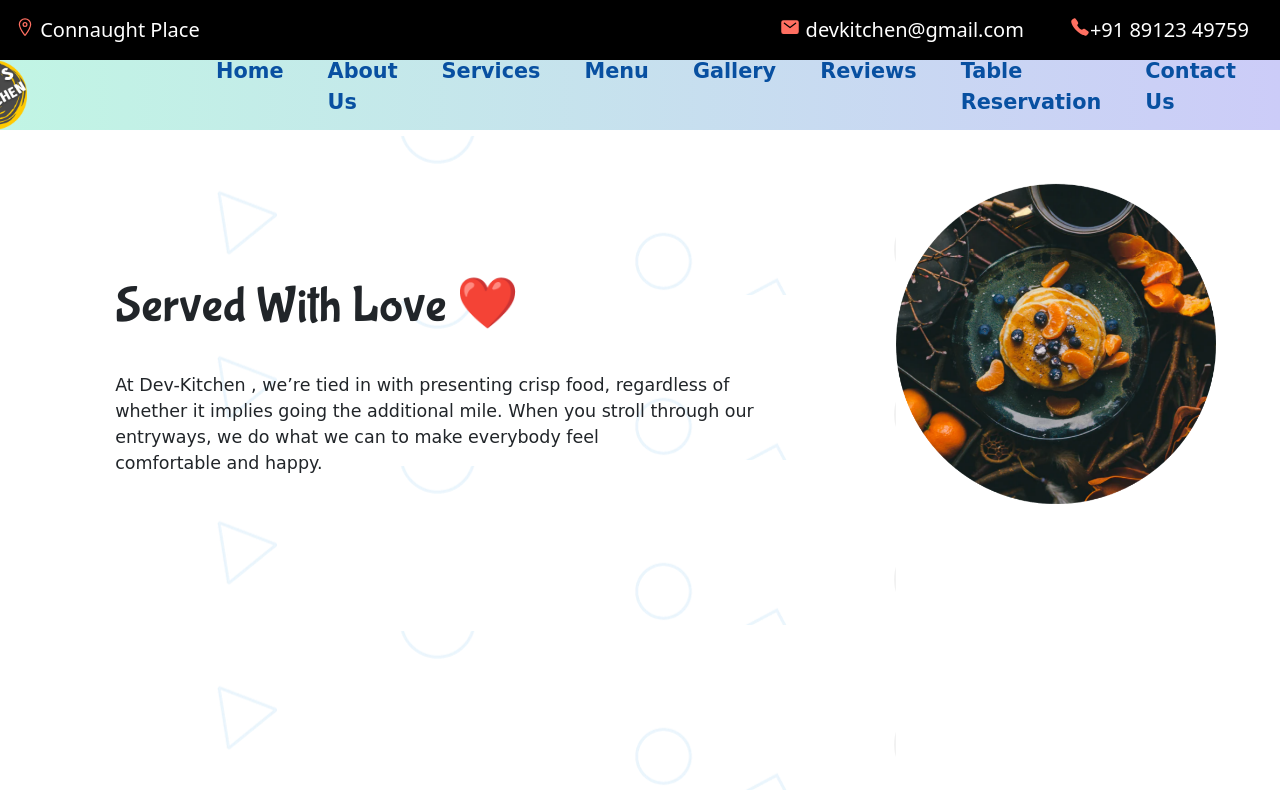
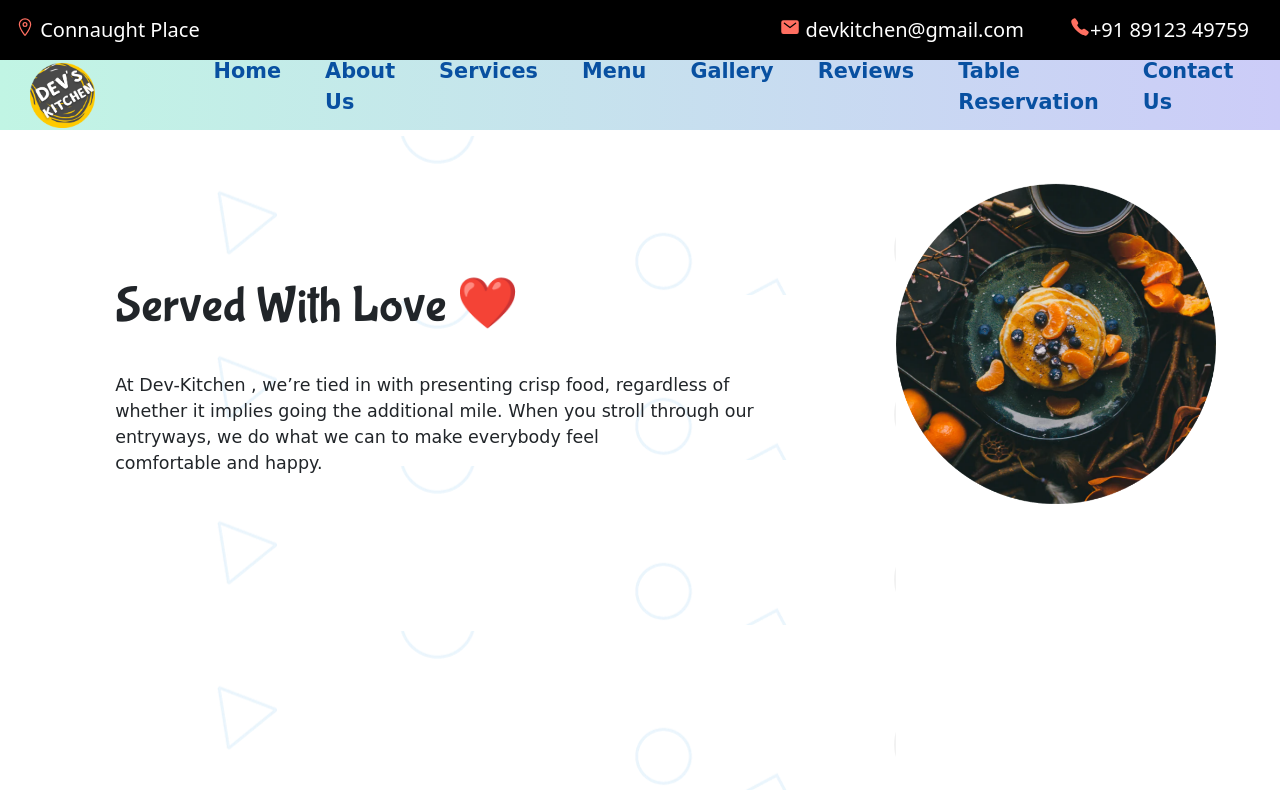
Before and after one commit to sifa123/Dev-Kitchen, a plain HTML site: page index.html in a window 1280 px wide. Shown: the top 794 px of the page. Drawn offline with nearby package versions, Linux system fonts and the light colour scheme.

Commit message:
Update index.css

```diff
--- a/styles/index.css
+++ b/styles/index.css
@@ -64,11 +64,11 @@ ion-icon:hover{
 #logo{
     margin:20px 25px;
     position: relative;
-    right:100px;
+    right:30px;
 }
 #logo img{
     margin:35px 40px;
-    height:70px;
+    height:65px;
 }
 #navbar::before{
 
```
